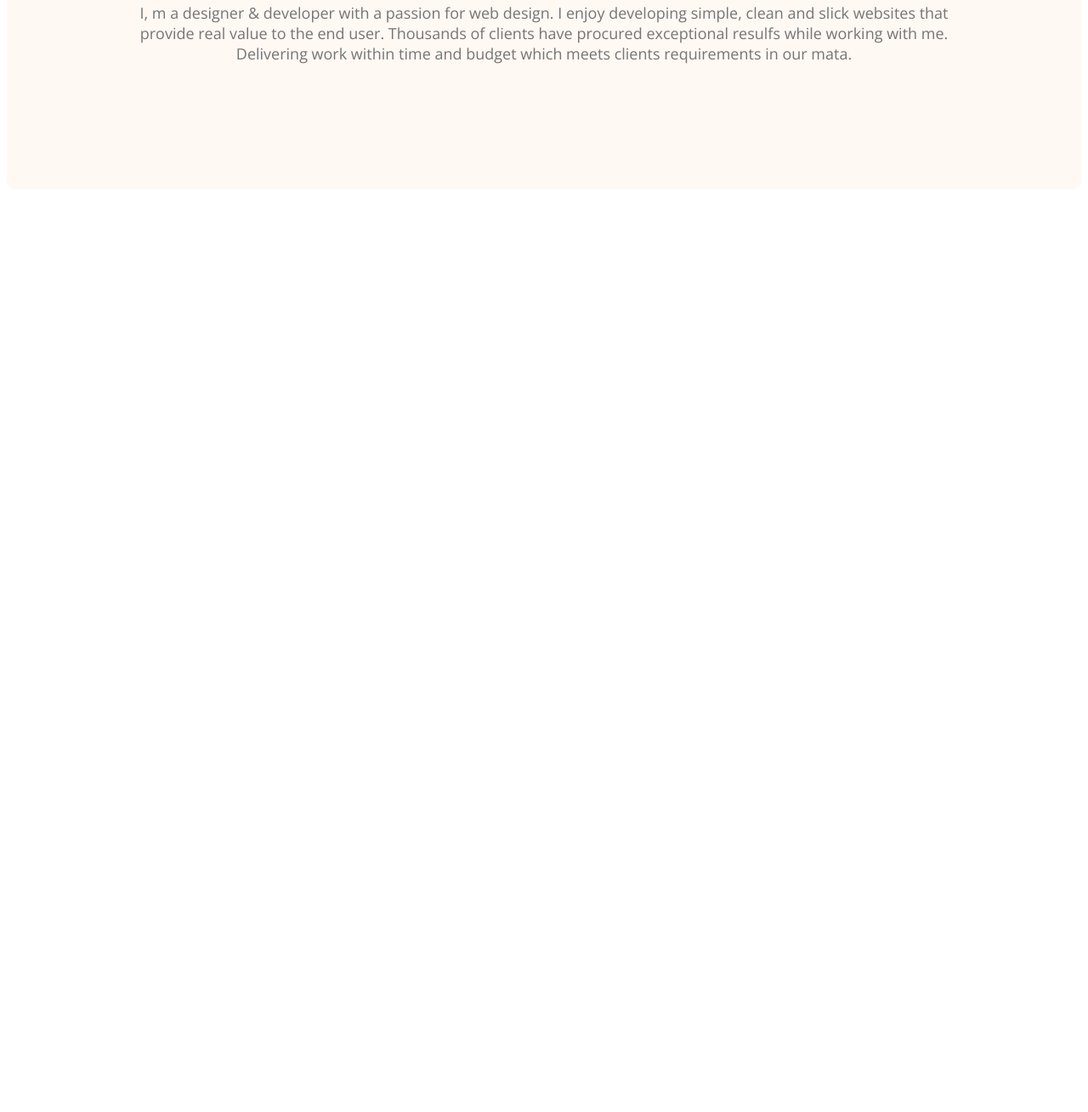
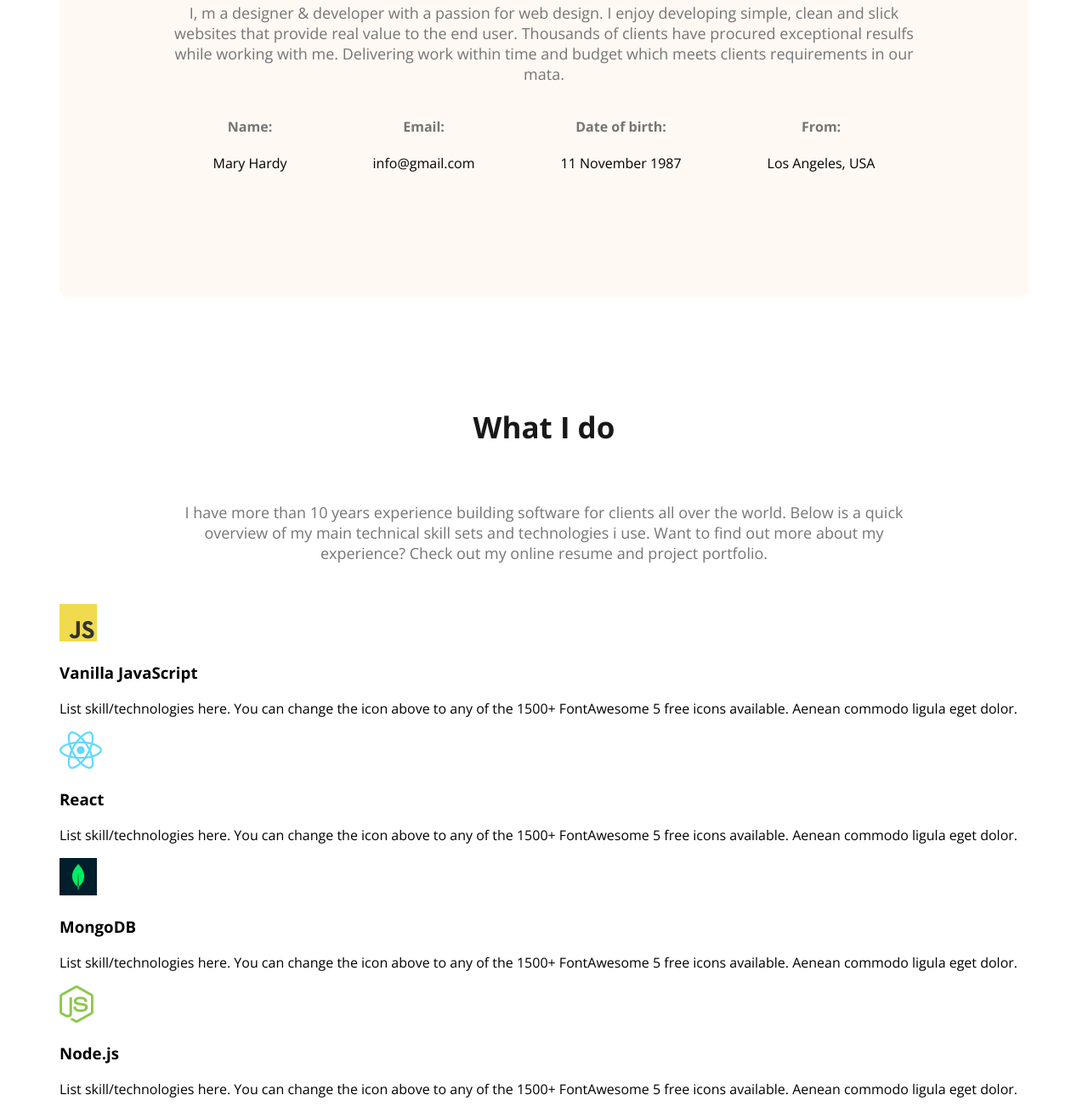
Before and after one commit to MIRNOMAN/developer-portfolio, a plain HTML site: page index.html in a window 1280 px wide. Shown: the part 1142-2451 px from the top of the page at 85% size. Before the commit the page ends 1495 px from the top, so only its background shows below. Drawn offline with nearby package versions, Linux system fonts and the light colour scheme.

Commit message:
creat about section

```diff
--- a/index.html
+++ b/index.html
@@ -38,7 +38,57 @@
             <p class="section-description">
                 I, m a designer & developer with a passion for web design. I enjoy developing simple, clean and slick websites that provide real value to the end user. Thousands of clients have procured exceptional resulfs while working with me. Delivering work within time and budget which meets clients requirements in our mata.
             </p>
+            <div class="about-info-container">
+                <div class="about-info">
+                    <h4 class="info-title">Name: </h4>
+                    <p class="info-description"> Mary Hardy</p>
+                </div>
+                <div class="about-info">
+                    <h4 class="info-title">Email:</h4>
+                    <p class="info-description">info@gmail.com</p>
+                </div>
+                <div class="about-info">
+                    <h4 class="info-title">Date of birth:</h4>
+                    <p class="info-description">11 November 1987</p>
+                </div>
+                <div class="about-info">
+                    <h4 class="info-title">From:</h4>
+                    <p class="info-description">Los Angeles, USA</p>
+                </div>
+            </div>
 
+        </section>
+
+        <!-- what i do section -->
+
+        <section>
+            <h3 class="section-title">What I do</h3>
+            <p id="what-i-do-description" class="section-description">
+                I have more than 10 years experience building software for clients all over the world. Below is a quick overview of my main technical skill sets and technologies i use. Want to find out more about my experience? Check out my online resume and project portfolio.
+            </p>
+            <div class="skills-containers">
+                <!-- .skill*4>img+h3.skill-title+p.skill-description -->
+                <div class="skill">
+                    <img src="images/icons/js.png" alt="">
+                    <h3 class="skill-title">Vanilla JavaScript</h3>
+                    <p class="skill-description">List skill/technologies here. You can change the icon above to any of the 1500+ FontAwesome 5 free icons available. Aenean commodo ligula eget dolor.</p>
+                </div>
+                <div class="skill">
+                    <img src="images/icons/react.png" alt="">
+                    <h3 class="skill-title">React</h3>
+                    <p class="skill-description">List skill/technologies here. You can change the icon above to any of the 1500+ FontAwesome 5 free icons available. Aenean commodo ligula eget dolor.</p>
+                </div>
+                <div class="skill">
+                    <img src="images/icons/mongo.png" alt="">
+                    <h3 class="skill-title">MongoDB</h3>
+                    <p class="skill-description">List skill/technologies here. You can change the icon above to any of the 1500+ FontAwesome 5 free icons available. Aenean commodo ligula eget dolor.</p>
+                </div>
+                <div class="skill">
+                    <img src="images/icons/nodejs.png" alt="">
+                    <h3 class="skill-title">Node.js</h3>
+                    <p class="skill-description">List skill/technologies here. You can change the icon above to any of the 1500+ FontAwesome 5 free icons available. Aenean commodo ligula eget dolor.</p>
+                </div>
+            </div>
         </section>
 
     </main>
--- a/style/portfolio.css
+++ b/style/portfolio.css
@@ -71,6 +71,24 @@
 .banar-text{
     margin-top: 20px;
 }
+/* main body */
+main{
+    max-width: 1140px;
+    margin: 0 auto;
+}
+.about-info-container{
+    display: flex;
+    justify-content: space-around;
+}
+.about-info{
+    text-align: center;
+}
+.info-title{
+    color: #757575;
+}
+#what-i-do-description{
+    padding: 30px 130px;
+}
 
 
 /* about section */
```
